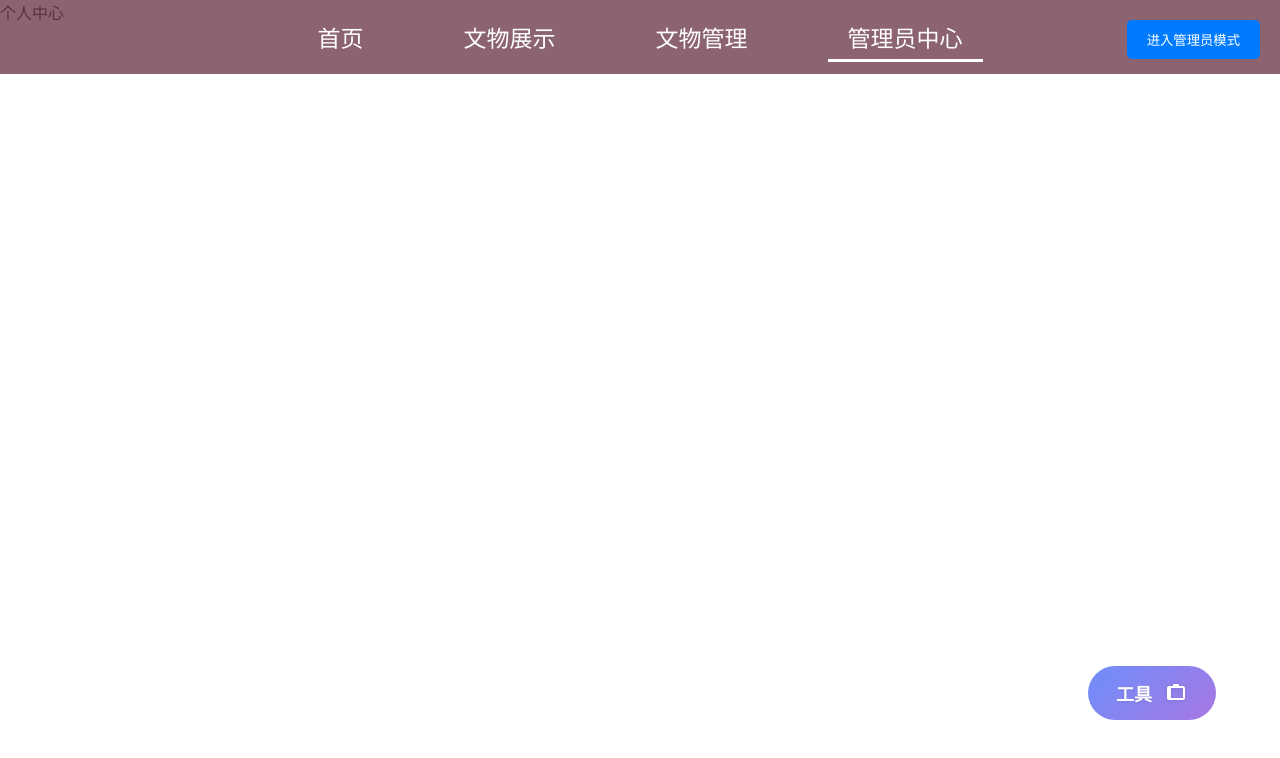
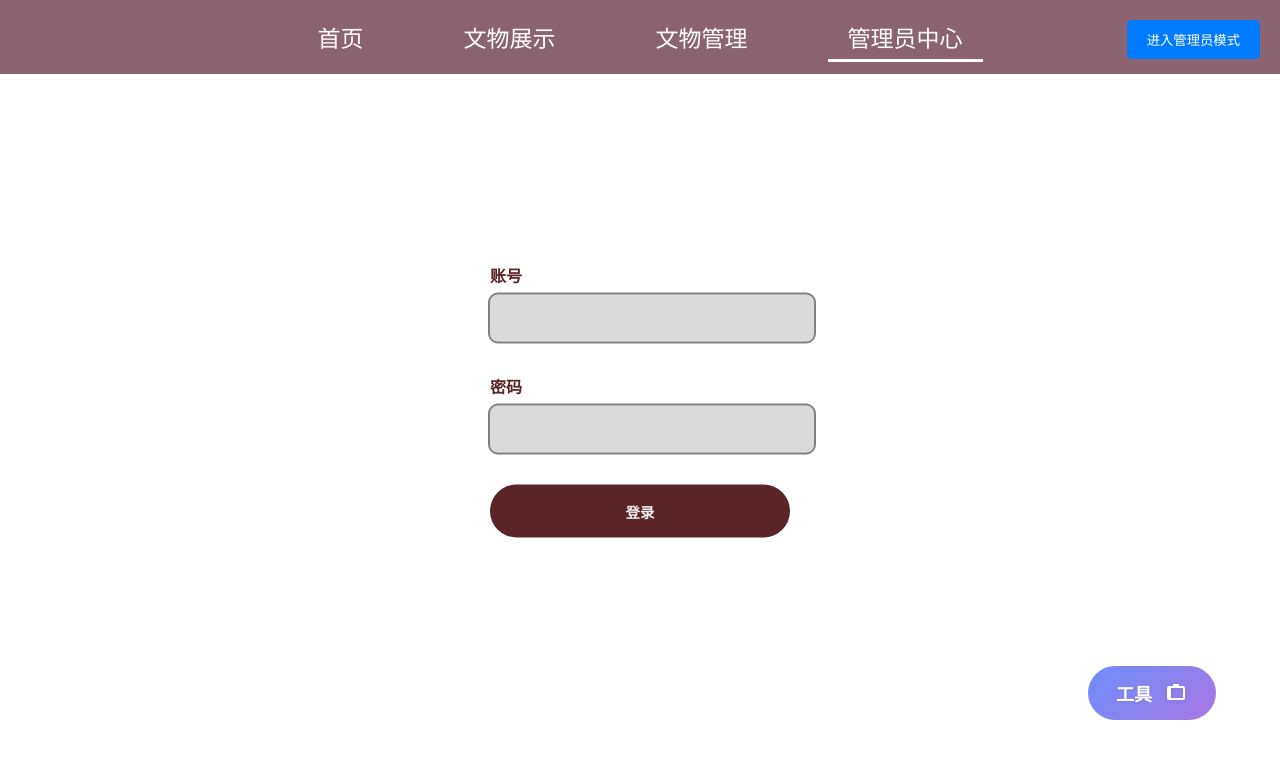
Before and after one commit to Starryship/databaseAcquisition, a Vue app: page /personal in a window 1280 px wide. Shown: the top 758 px of the page. Built offline with nearby package versions, Linux system fonts and the light colour scheme; the HTML template or start-up script is replaced by a standard one.

Commit message:
feat:添加管理员登录页

```diff
--- a/src/views/personal/Personal.vue
+++ b/src/views/personal/Personal.vue
@@ -1,13 +1,100 @@
 <template>
-    <div>
-        <p>个人中心</p>
-    </div>
+    <form class="form login">
+      <span class="input-span">
+        <label for="email" class="label">账号</label>
+        <input type="email" name="email" id="email"
+      /></span>
+      <span class="input-span">
+        <label for="password" class="label">密码</label>
+        <input type="password" name="password" id="password"
+      /></span>
+      <input class="submit" type="submit" value="登录" />
+    </form>
 </template>
 
 <script setup>
-  // 可以根据需要在这里添加逻辑
+// 可以根据需要在这里添加逻辑
 </script>
 
 <style scoped>
+.login{
+  position: absolute;
+  top: 50%;
+  left: 50%;
+  transform: translate(-50%,-50%);
+}
 
+.form {
+  --bg-light: #efefef;
+  --bg-dark: #707070;
+  --clr: #58bc82;
+  --clr-alpha: #9c9c9c60;
+  display: flex;
+  flex-direction: column;
+  align-items: center;
+  gap: 2rem;
+  width: 100%;
+  max-width: 300px;
+}
+
+.form .input-span {
+  width: 100%;
+  display: flex;
+  flex-direction: column;
+  gap: 0.5rem;
+}
+
+.form input[type='email'],
+.form input[type='password'] {
+  border-radius: 0.5rem;
+  padding: 1rem 0.75rem;
+  width: 100%;
+  border: none;
+  display: flex;
+  align-items: center;
+  gap: 0.5rem;
+  background-color: var(--clr-alpha);
+  outline: 2px solid grey;
+}
+
+.form input[type='email']:focus,
+.form input[type='password']:focus {
+  outline: 2px solid #5b2528;
+}
+
+.label {
+  align-self: flex-start;
+  color: #5b2528;
+  font-weight: 600;
+}
+
+.form .submit {
+  padding: 1rem 0.75rem;
+  width: 100%;
+  display: flex;
+  align-items: center;
+  gap: 0.5rem;
+  border-radius: 3rem;
+  background-color: #5b2528;
+  color: var(--bg-light);
+  border: none;
+  cursor: pointer;
+  transition: all 300ms;
+  font-weight: 600;
+  font-size: 0.9rem;
+}
+
+.form .submit:hover {
+  background-color: #8d6371;
+  color: white;
+}
+
+.span {
+  text-decoration: none;
+  color: var(--bg-dark);
+}
+
+.span a {
+  color: var(--clr);
+}
 </style>
```
